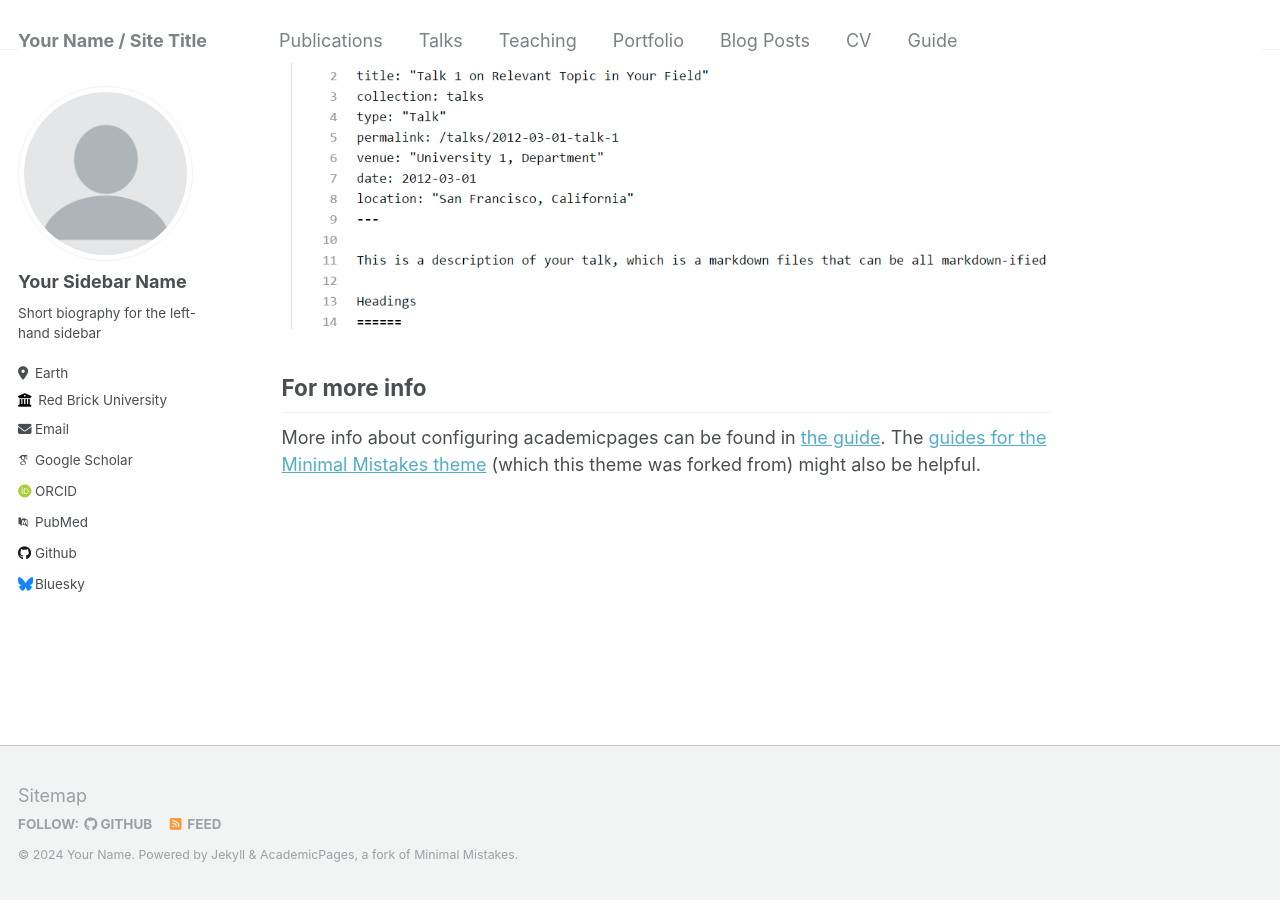
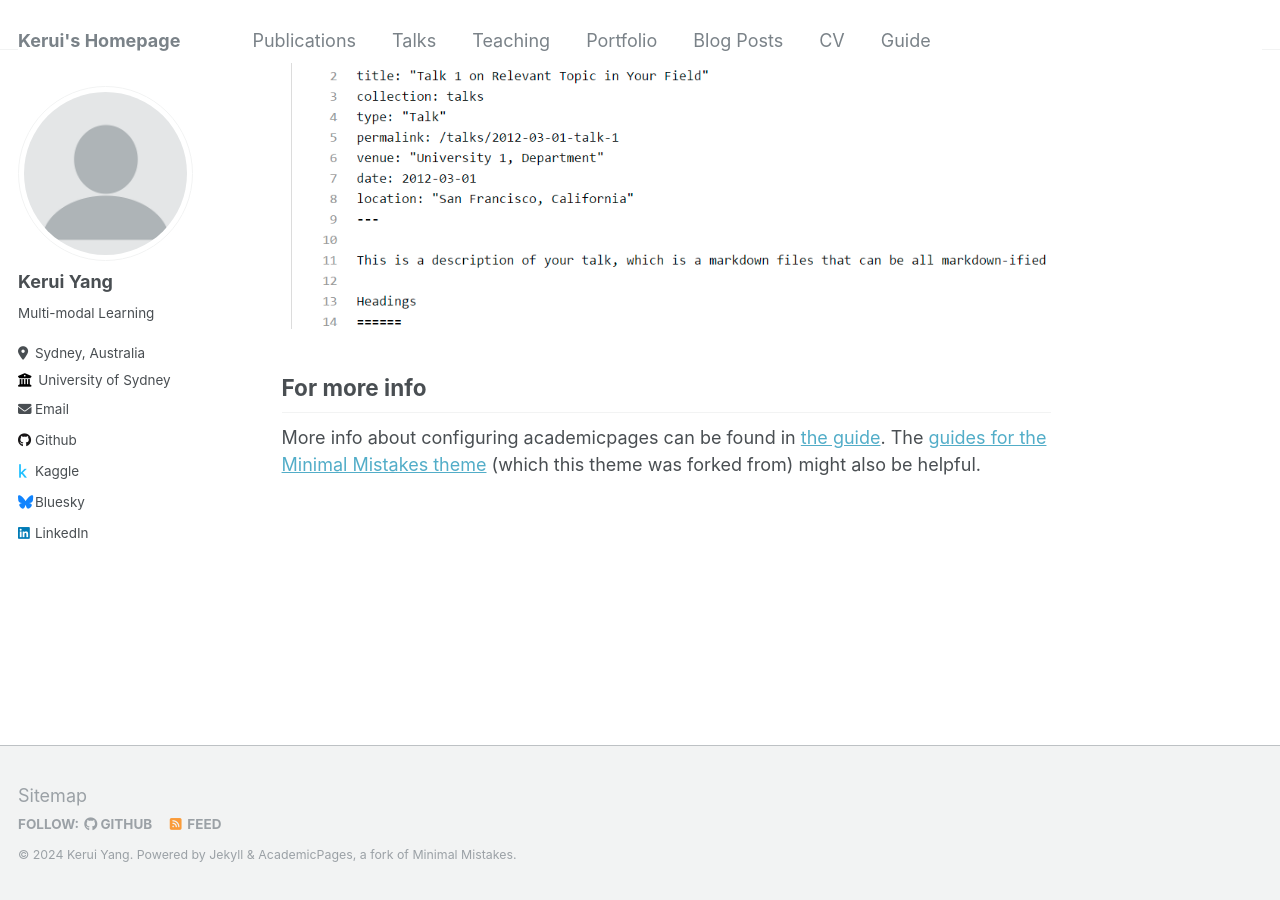
Before and after one commit to MostValue/mostvalue.github.io, a Jekyll site: the page built from _pages/about.md, in a window 1280 px wide and 900 px high, scrolled down 2640 px. Built offline with Jekyll 4.4.1, drawn with Linux system fonts in a browser that asks for light colours; some web fonts are replaced.

Commit message:
personalisation

```diff
--- a/_config.yml
+++ b/_config.yml
@@ -7,47 +7,46 @@
 # server process.
 
 # Basic Site Settings
-locale                   : "en-US"
-title                    : "Your Name / Site Title"
+locale                   : "en-AU"
+title                    : "Kerui's Homepage"
 title_separator          : "-"
-name                     : &name "Your Name"
+name                     : &name "Kerui Yang"
 description              : &description "personal description"
-url                      : https://academicpages.github.io # the base hostname & protocol for your site e.g. "https://mmistakes.github.io"
+url                      : "https://mostvalue.github.io/" # the base hostname & protocol for your site e.g. "https://mmistakes.github.io"
 baseurl                  : "" # the subpath of your site, e.g. "/blog"
-repository               : "academicpages/academicpages.github.io"
+repository               : "https://github.com/MostValue/MostValue.github.io"
 
 # Site Author - The following control what appear as part of the author content on the side bar.
 #               If a field is blank the icon and link will not appear, otherwise it will be shown.
 #               Additional customization can be done by editing /_includes/author-profile.html
 author:
   # Biographic information
-  avatar           : "profile.png"
-  name             : "Your Sidebar Name"
+  avatar           : "profile.png" #TODO
+  name             : "Kerui Yang"
   pronouns         : # example: "she/her"
-  bio              : "Short biography for the left-hand sidebar"
-  location         : "Earth"
-  employer         : "Red Brick University"
+  bio              : "Multi-modal Learning"
+  location         : "Sydney, Australia"
+  employer         : "University of Sydney"
   uri              : # URL
-  email            : "none@example.org"
+  email            : "kerui.yang0@gmail.com"
 
   # Academic websites
   arxiv            : # URL - Update with the correct link to your profile
-  googlescholar    : "https://scholar.google.com/citations?user=PS_CX0AAAAAJ"
+  googlescholar    :
   impactstory      : # URL
-  orcid            : "http://orcid.org/yourorcidurl"
-  pubmed           : "https://www.ncbi.nlm.nih.gov/pubmed/?term=john+snow"
-  researchgate     : # URL
+  orcid            :
+  pubmed           :
 
   # Repositories and software development
   bitbucket        : # Username - Update with your username on the site
   codepen          : # Username
   dribbble         : # Username
-  github           : "academicpages"
-  kaggle           : # Username
+  github           : "MostValue"
+  kaggle           : "keruiyang"
   stackoverflow    : # User number or user number and name (i.e., use "1" or "1/jeff-atwood")
 
   # Social media
-  bluesky          : "bsky.app" # Replace this with you Bluesky username
+  bluesky          : = # Replace this with you Bluesky username
   facebook         : # Username
   flickr           : # Username
   foursquare       : # Username
@@ -56,7 +55,7 @@ author:
   keybase          : # Username
   instagram        : # Username
   lastfm           : # Username
-  linkedin         : # Username
+  linkedin         : "keruiyang"
   mastodon         : # URL
   medium           : # URL
   pinterest        : # Username
```
